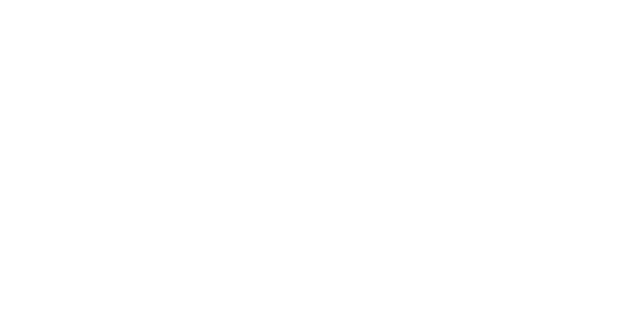
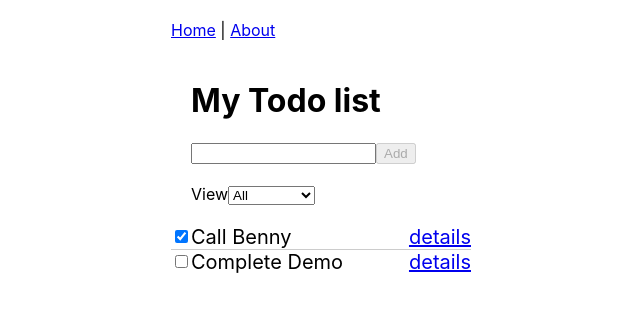
Before and after one commit to MinuteMediaWebTraining/react-todo, a React (Create React App) app: page /todo in a window 1280 px wide. Before the commit this address had no page. Shown: the top 312 px of the page, without its empty margins (319-959 px from the left). Built offline with nearby package versions, Linux system fonts and the light colour scheme.

Commit message:
add route per item

```diff
--- a/src/App.tsx
+++ b/src/App.tsx
@@ -1,69 +1,14 @@
-import React, { useEffect, useState } from 'react';
+import React, {  } from 'react';
+import { Outlet } from 'react-router';
 import './App.css';
-import Header from './components/Header';
 import Main from './components/Main';
 import NavBar from './components/NavBar';
-import TodoList from './components/TodoList';
-import { ITodo } from './models/ITodo';
-import { ViewFilterMode } from './models/ViewFilterMode';
-import { createId } from './utils/idGenerator';
 
 const App: React.FC = () => {
-	const [viewFilter, setViewFilter] = useState(ViewFilterMode.All);
-	const [todoCollection, setTodoCollection] = useState<Array<ITodo>>([]);
-
-	useEffect(() => {
-		fetch('todo.json')
-			.then((response) => response.json())
-			.then((items) => {
-				setTodoCollection(items);
-			});
-	}, []);
-
-	const onAdd = (value: string) => {
-		const newTodo = { id: createId(), text: value, completed: false };
-		setTodoCollection([...todoCollection, newTodo]);
-	};
-
-	const getFilteredTodoList = () => {
-		let todoList = todoCollection;
-
-		switch (viewFilter) {
-			case ViewFilterMode.All:
-				break;
-
-			case ViewFilterMode.Completed:
-				todoList = todoCollection.filter((todo: ITodo) => todo.completed);
-				break;
-
-			default:
-				break;
-		}
-		return todoList;
-	};
-
-	const onCompletedToggle = (id: string, completed: boolean) => {
-		const todo = todoCollection.find((todo: ITodo) => todo.id === id);
-		if (todo) {
-			todo.completed = completed;
-		} else {
-			throw new Error('onCompletedToggle: todo id invalid');
-		}
-		setTodoCollection([...todoCollection]);
-	};
-
 	return (
 		<Main>
 			<NavBar />
-			<Header
-				onAdd={onAdd}
-				viewFilter={viewFilter}
-				onViewFilterChange={setViewFilter}
-			/>
-			<TodoList
-				todoCollection={getFilteredTodoList()}
-				onCompletedToggle={onCompletedToggle}
-			/>
+			<Outlet />
 		</Main>
 	);
 };
--- /dev/null
+++ b/src/components/Todo.css
@@ -0,0 +1,7 @@
+.todo {
+  display: flex;
+  align-items: center;
+}
+.todo-content {
+  flex: 1;
+}
--- a/src/components/Todo.tsx
+++ b/src/components/Todo.tsx
@@ -1,4 +1,6 @@
 import React from 'react';
+import { NavLink } from 'react-router-dom';
+import './Todo.css';
 
 interface IProps {
   id: string
@@ -13,11 +15,12 @@
   }
 
   return (
-    <div>
+    <div className="todo">
       <input checked={completed} type="checkbox" onChange={onChange}/>
-      <span>
+      <span className="todo-content">
         {text}
       </span>
+      <NavLink to={id}>details</NavLink>
     </div>
   );
 };
--- /dev/null
+++ b/src/components/TodoDashboard.tsx
@@ -0,0 +1,78 @@
+import React, { useEffect, useState } from 'react';
+import Header from './Header';
+import TodoList from './TodoList';
+import { ITodo } from '../models/ITodo';
+import { ViewFilterMode } from '../models/ViewFilterMode';
+import { createId } from '../utils/idGenerator';
+
+// temp solution for passing data
+// cannot share data effectively (no loading flag, use for read only)
+interface IGlobals {
+  tempTodoHolder: Array<ITodo>
+}
+
+export const globals:IGlobals =  {
+  tempTodoHolder: []
+}
+
+const TodoDashboard: React.FC = () => {
+	const [viewFilter, setViewFilter] = useState(ViewFilterMode.All);
+	const [todoCollection, setTodoCollection] = useState<Array<ITodo>>([]);
+  globals.tempTodoHolder = todoCollection;
+
+	useEffect(() => {
+		fetch('todo.json')
+			.then((response) => response.json())
+			.then((items) => {
+				setTodoCollection(items);
+			});
+	}, []);
+
+	const onAdd = (value: string) => {
+		const newTodo = { id: createId(), text: value, completed: false };
+		setTodoCollection([...todoCollection, newTodo]);
+	};
+
+	const getFilteredTodoList = () => {
+		let todoList = todoCollection;
+
+		switch (viewFilter) {
+			case ViewFilterMode.All:
+				break;
+
+			case ViewFilterMode.Completed:
+				todoList = todoCollection.filter((todo: ITodo) => todo.completed);
+				break;
+
+			default:
+				break;
+		}
+		return todoList;
+	};
+
+	const onCompletedToggle = (id: string, completed: boolean) => {
+		const todo = todoCollection.find((todo: ITodo) => todo.id === id);
+		if (todo) {
+			todo.completed = completed;
+		} else {
+			throw new Error('onCompletedToggle: todo id invalid');
+		}
+		setTodoCollection([...todoCollection]);
+	};
+
+	return (
+		<>
+			<Header
+				onAdd={onAdd}
+				viewFilter={viewFilter}
+				onViewFilterChange={setViewFilter}
+			/>
+			<TodoList
+				todoCollection={getFilteredTodoList()}
+				onCompletedToggle={onCompletedToggle}
+			/>
+		</>
+	);
+};
+
+export default TodoDashboard;
--- /dev/null
+++ b/src/components/TodoDetails.tsx
@@ -0,0 +1,25 @@
+import React from 'react';
+import { useParams } from 'react-router';
+import { globals } from './TodoDashboard';
+
+const TodoDetails: React.FC = () => {
+	const params = useParams();
+	const todo = globals.tempTodoHolder.find((todo) => todo.id === params.id);
+
+	if (!todo) {
+		return <p>Item {params.id} not found!</p>;
+	}
+	const status = todo.completed ? 'completed' : 'active';
+
+	return (
+		<div>
+			<h1>Todo Details</h1>
+			<span>{todo.text}</span>
+			<span>
+				(id : {todo.id}, {status})
+			</span>
+		</div>
+	);
+};
+
+export default TodoDetails;
--- a/src/index.css
+++ b/src/index.css
@@ -27,20 +27,3 @@
 li:last-child {
   border: none;
 }
-
-li a {
-  text-decoration: none;
-  color: #000;
-
-  -webkit-transition: font-size 0.3s ease, background-color 0.3s ease;
-  -moz-transition: font-size 0.3s ease, background-color 0.3s ease;
-  -o-transition: font-size 0.3s ease, background-color 0.3s ease;
-  transition: font-size 0.3s ease, background-color 0.3s ease;
-  display: block;
-  width: 200px;
-}
-
-li a:hover {
-  font-size: 30px;
-  background: #f6f6f6;
-}
--- a/src/index.tsx
+++ b/src/index.tsx
@@ -3,14 +3,20 @@
 import './index.css';
 import App from './App';
 import reportWebVitals from './reportWebVitals';
-import { BrowserRouter, Route, Routes } from 'react-router-dom';
+import { BrowserRouter, Navigate, Route, Routes } from 'react-router-dom';
 import About from './components/About';
+import TodoDashboard from './components/TodoDashboard';
+import TodoDetails from './components/TodoDetails';
 
 ReactDOM.render(
 	<BrowserRouter>
 		<Routes>
 			<Route path="about" element={<About />} />
-      <Route path="/" element={<App />} />
+			<Route path="todo" element={<App />}>
+				<Route index element={<TodoDashboard />} />
+				<Route path=":id" element={<TodoDetails />} />
+			</Route>
+			<Route path="/" element={<Navigate to="todo" />} />
 		</Routes>
 	</BrowserRouter>,
 	document.getElementById('root')
```
Lines whose indentation alone changed are shown as unchanged.
